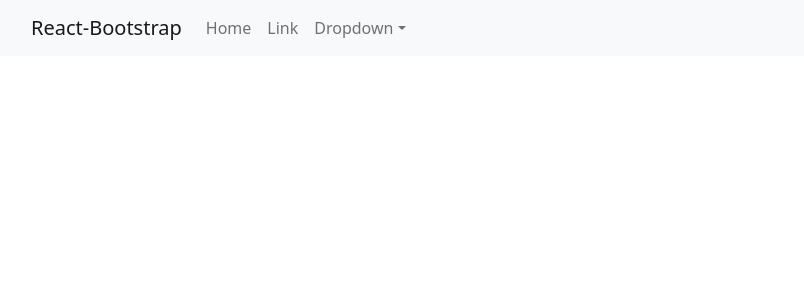
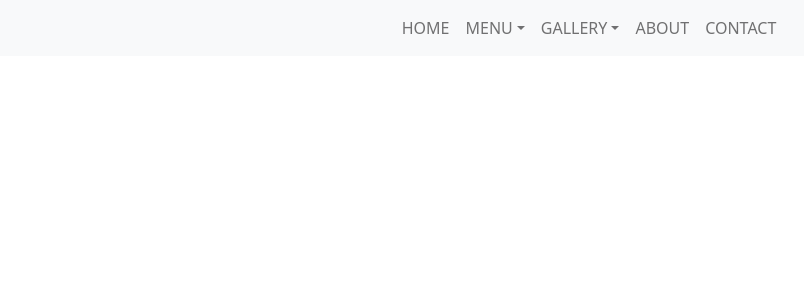
Before and after one commit to francieO/TheSweetProject, a React (Create React App) app: page / in a window 1280 px wide. Shown: the top 300 px of the page, without its empty margins (51-855 px from the left). Built offline with nearby package versions, Linux system fonts and the light colour scheme.

Commit message:
update navbar links

```diff
--- a/src/components/HeaderNav.js
+++ b/src/components/HeaderNav.js
@@ -7,23 +7,43 @@ function HeaderNav() {
   return (
     <Navbar bg="light" expand="lg">
       <Container>
-        <Navbar.Brand href="#home">React-Bootstrap</Navbar.Brand>
+        {/* <Navbar.Brand href="#home">The Sweet Project</Navbar.Brand> */}
         <Navbar.Toggle aria-controls="basic-navbar-nav" />
         <Navbar.Collapse id="basic-navbar-nav">
-          <Nav className="me-auto">
-            <Nav.Link href="#home">Home</Nav.Link>
-            <Nav.Link href="#link">Link</Nav.Link>
-            <NavDropdown title="Dropdown" id="basic-nav-dropdown">
-              <NavDropdown.Item href="#action/3.1">Action</NavDropdown.Item>
+          <Nav className="mx-auto">
+            <Nav.Link href="#home">HOME</Nav.Link>
+
+            <NavDropdown title="MENU" id="basic-nav-dropdown">
+              <NavDropdown.Item href="#action/3.1">CAKES</NavDropdown.Item>
               <NavDropdown.Item href="#action/3.2">
-                Another action
+                DECORATED COOKIES
               </NavDropdown.Item>
-              <NavDropdown.Item href="#action/3.3">Something</NavDropdown.Item>
-              <NavDropdown.Divider />
-              <NavDropdown.Item href="#action/3.4">
+              <NavDropdown.Item href="#action/3.3">MACARONS</NavDropdown.Item>
+              <NavDropdown.Item href="#action/3.1">
+                BRIGADEIROS
+              </NavDropdown.Item>
+              <NavDropdown.Item href="#action/3.1">CUPCAKES</NavDropdown.Item>
+              <NavDropdown.Item href="#action/3.1">CAKECICLES</NavDropdown.Item>
+              <NavDropdown.Item href="#action/3.1">CAKEPOPS</NavDropdown.Item>
+              <NavDropdown.Item href="#action/3.1">
+                ARTESANAL COOKIE JARS
+              </NavDropdown.Item>
+              {/* <NavDropdown.Divider /> */}
+              {/* <NavDropdown.Item href="#action/3.4">
                 Separated link
+              </NavDropdown.Item> */}
+            </NavDropdown>
+            <NavDropdown title="GALLERY" id="basic-nav-dropdown">
+              {" "}
+              <NavDropdown.Item href="#action/3.1">
+                SWEET GALLERY
+              </NavDropdown.Item>
+              <NavDropdown.Item href="#action/3.1">
+                CAKE GALLERY
               </NavDropdown.Item>
             </NavDropdown>
+            <Nav.Link href="#link">ABOUT</Nav.Link>
+            <Nav.Link href="#link">CONTACT</Nav.Link>
           </Nav>
         </Navbar.Collapse>
       </Container>
```
